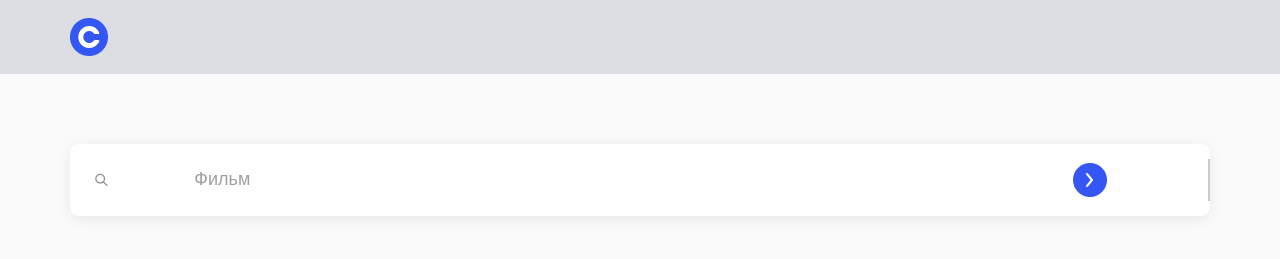
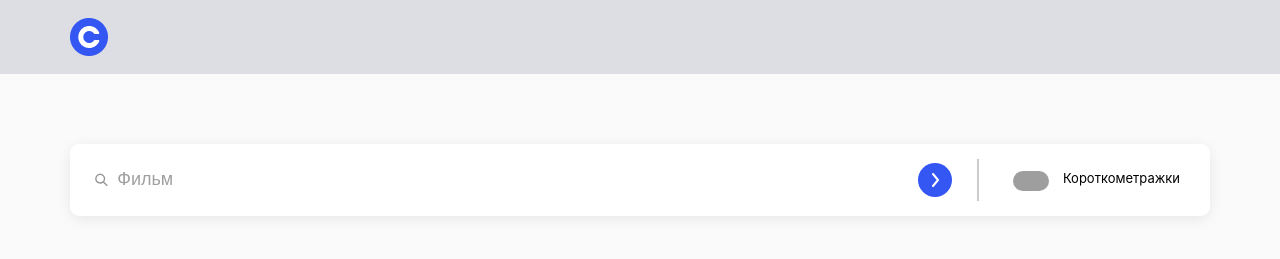
Before and after one commit to GlazkovPavel/movies-explorer-frontend, a React (Create React App) app: page /movies in a window 1280 px wide. Shown: the top 259 px of the page. Built offline with nearby package versions, Linux system fonts and the light colour scheme; grey boxes are pictures that could not be loaded.

Commit message:
feat: верстка result_main

```diff
--- a/src/components/SearchForm/SearchForm.css
+++ b/src/components/SearchForm/SearchForm.css
@@ -71,7 +71,7 @@
   height: 40px;
 }
 
-.search__toggle {
+.search__toggle-box {
   display: flex;
 }
 
--- a/src/components/SearchForm/SearchForm.js
+++ b/src/components/SearchForm/SearchForm.js
@@ -16,7 +16,7 @@ export function SearchForm() {
         </fieldset>
         <button type="submit" className="search__form-button" />
         <span className="search__form-button_border" />
-        <div className="search__toggle">
+        <div className="search__toggle-box">
           <FilterCheckbox />
           <h3 className="search__toggle-text">Короткометражки</h3>
         </div>
```
